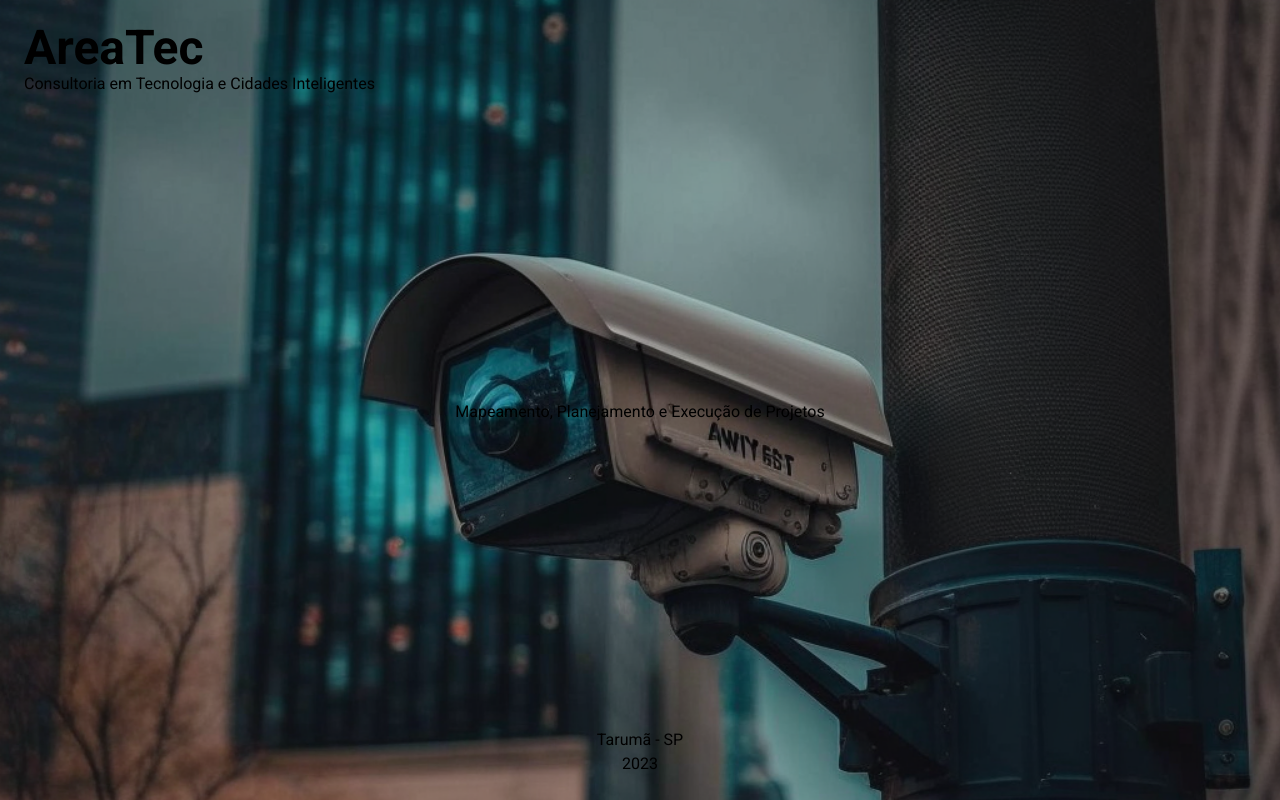
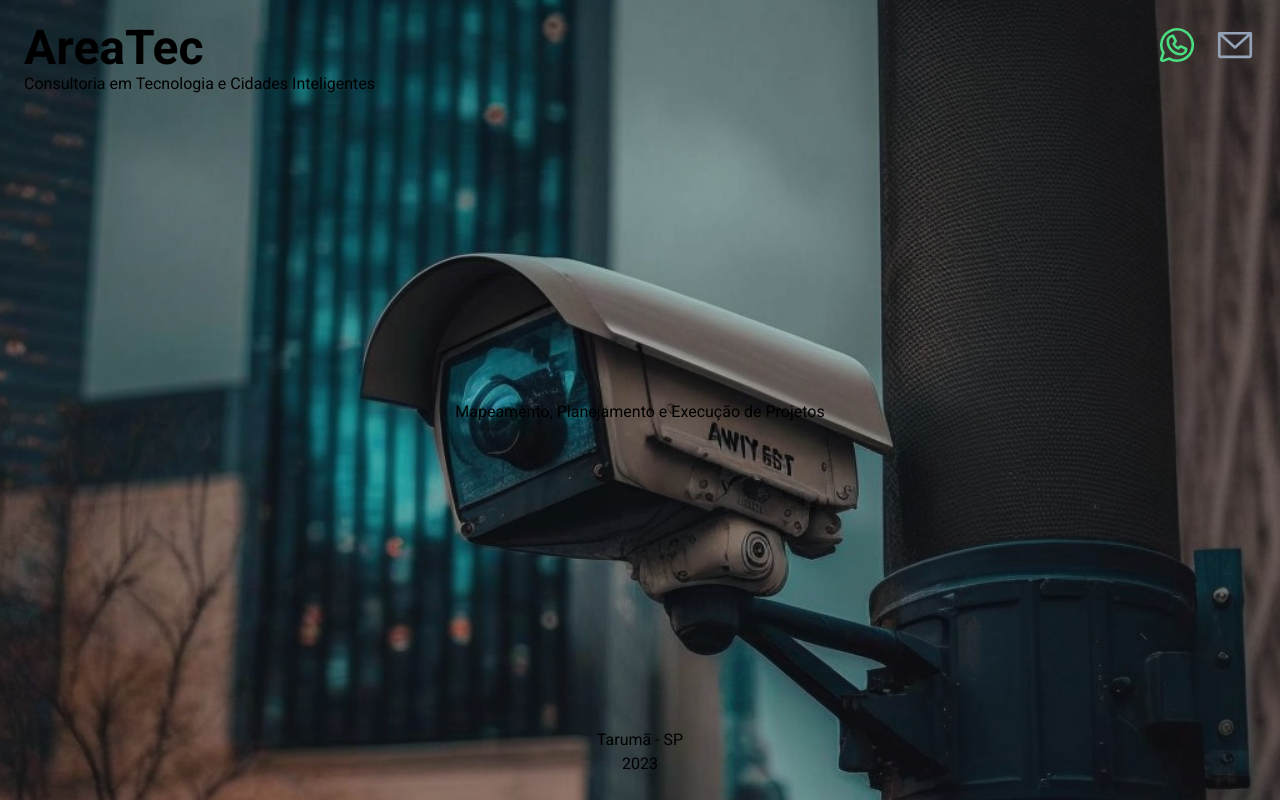
Before and after one commit to raszanin/areatec, a Next.js app: page / in a window 1280 px wide. Built offline with nearby package versions, Linux system fonts and the light colour scheme.

Commit message:
contact links

```diff
--- a/package.json
+++ b/package.json
@@ -9,6 +9,7 @@
     "lint": "next lint"
   },
   "dependencies": {
+    "@phosphor-icons/react": "^2.0.13",
     "@types/node": "20.6.2",
     "@types/react": "18.2.22",
     "@types/react-dom": "18.2.7",
--- a/src/app/page.tsx
+++ b/src/app/page.tsx
@@ -1,8 +1,17 @@
+'use client'
+
+import { WhatsappLogo, EnvelopeSimple } from '@phosphor-icons/react';
+import Link from 'next/link';
+
 export default function Home() {
   return (
     <div className="flex flex-col h-full bg-camera bg-cover">
       <header className="flex justify-between p-6">
         <div className="flex flex-col"><span className="font-bold text-5xl">AreaTec </span>Consultoria em Tecnologia e Cidades Inteligentes</div>
+        <div className='flex gap-4'>
+          <div><Link href="https://wa.me//5518981747223?text=Tenho%20interesse%20em%20contratar%20os%20serviços%20da%20AreaTec"><WhatsappLogo size={42} className='text-green-400 rounded' /></Link></div>
+          <div><Link href="mailto:robertozanin@area.tec.br"><EnvelopeSimple size={42} className='text-slate-400 rounded' /></Link></div>
+        </div>
       </header>
       <main className="flex flex-1 justify-center items-center p-6">
         <h1>Mapeamento, Planejamento e Execução de Projetos</h1>
```
Also changed, not shown: 1 other file (tests, documents, lock files or other folders).
